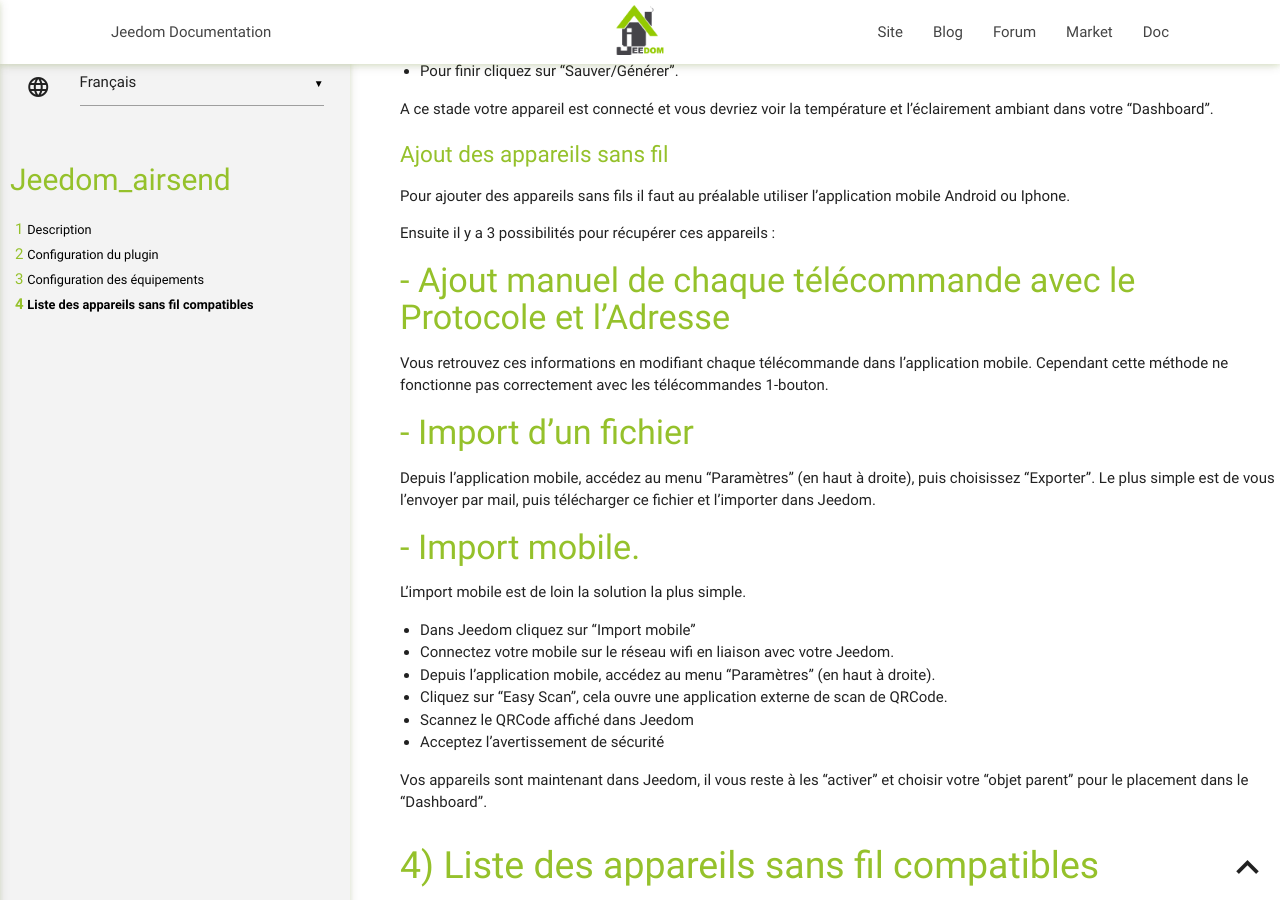
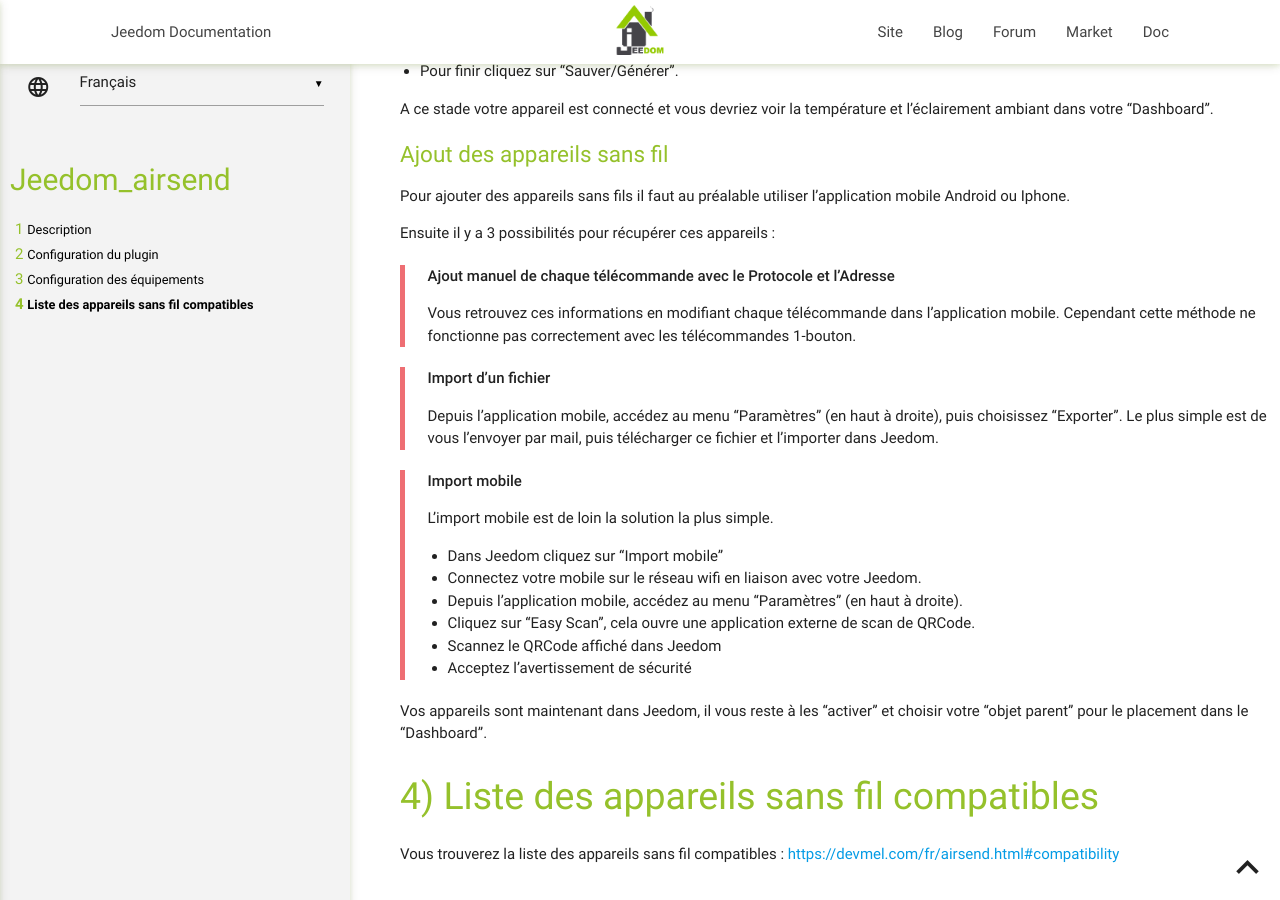
Before and after one commit to kimagurefr/jeedom_airsend, a Jekyll site: the page built from docs/fr_FR/index.md, in a window 1280 px wide and 900 px high, scrolled down 564 px. Built offline with Jekyll 4.4.1, drawn with Linux system fonts in a browser that asks for light colours; our own code applies the rules of GitHub Pages for plain Markdown files.

Commit message:
Documentation

```diff
--- a/docs/fr_FR/index.md
+++ b/docs/fr_FR/index.md
@@ -29,23 +29,24 @@ A ce stade votre appareil est connecté et vous devriez voir la température et
 Pour ajouter des appareils sans fils il faut au préalable utiliser l'application mobile Android ou Iphone.
 
 Ensuite il y a 3 possibilités pour récupérer ces appareils :
-#### - Ajout manuel de chaque télécommande avec le Protocole et l'Adresse
+> **Ajout manuel de chaque télécommande avec le Protocole et l'Adresse**
+>
+> Vous retrouvez ces informations en modifiant chaque télécommande dans l'application mobile. Cependant cette méthode ne fonctionne pas correctement avec les télécommandes 1-bouton.
 
-Vous retrouvez ces informations en modifiant chaque télécommande dans l'application mobile. Cependant cette méthode ne fonctionne pas correctement avec les télécommandes 1-bouton.
+> **Import d'un fichier**
+>
+> Depuis l'application mobile, accédez au menu "Paramètres" (en haut à droite), puis choisissez "Exporter". Le plus simple est de vous l'envoyer par mail, puis télécharger ce fichier et l'importer dans Jeedom.
 
-#### - Import d'un fichier
+> **Import mobile**
+>
+> L'import mobile est de loin la solution la plus simple.
+>- Dans Jeedom cliquez sur "Import mobile"
+>- Connectez votre mobile sur le réseau wifi en liaison avec votre Jeedom.
+>- Depuis l'application mobile, accédez au menu "Paramètres" (en haut à droite).
+>- Cliquez sur "Easy Scan", cela ouvre une application externe de scan de QRCode.
+>- Scannez le QRCode affiché dans Jeedom
+>- Acceptez l'avertissement de sécurité
 
-Depuis l'application mobile, accédez au menu "Paramètres" (en haut à droite), puis choisissez "Exporter". Le plus simple est de vous l'envoyer par mail, puis télécharger ce fichier et l'importer dans Jeedom.
-
-#### - Import mobile.
-
-L'import mobile est de loin la solution la plus simple.
-- Dans Jeedom cliquez sur "Import mobile"
-- Connectez votre mobile sur le réseau wifi en liaison avec votre Jeedom.
-- Depuis l'application mobile, accédez au menu "Paramètres" (en haut à droite).
-- Cliquez sur "Easy Scan", cela ouvre une application externe de scan de QRCode.
-- Scannez le QRCode affiché dans Jeedom
-- Acceptez l'avertissement de sécurité
 
 Vos appareils sont maintenant dans Jeedom, il vous reste à les "activer" et choisir votre "objet parent" pour le placement dans le "Dashboard".
 
```
